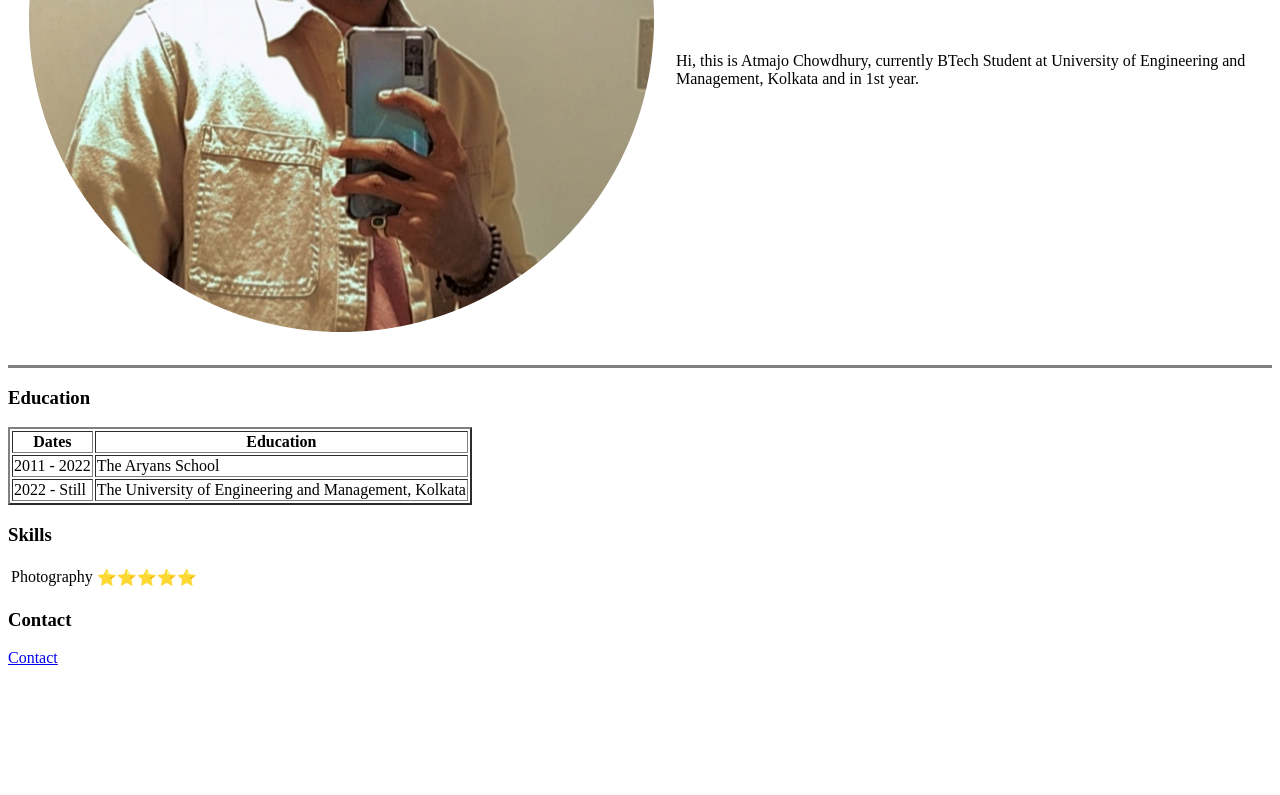
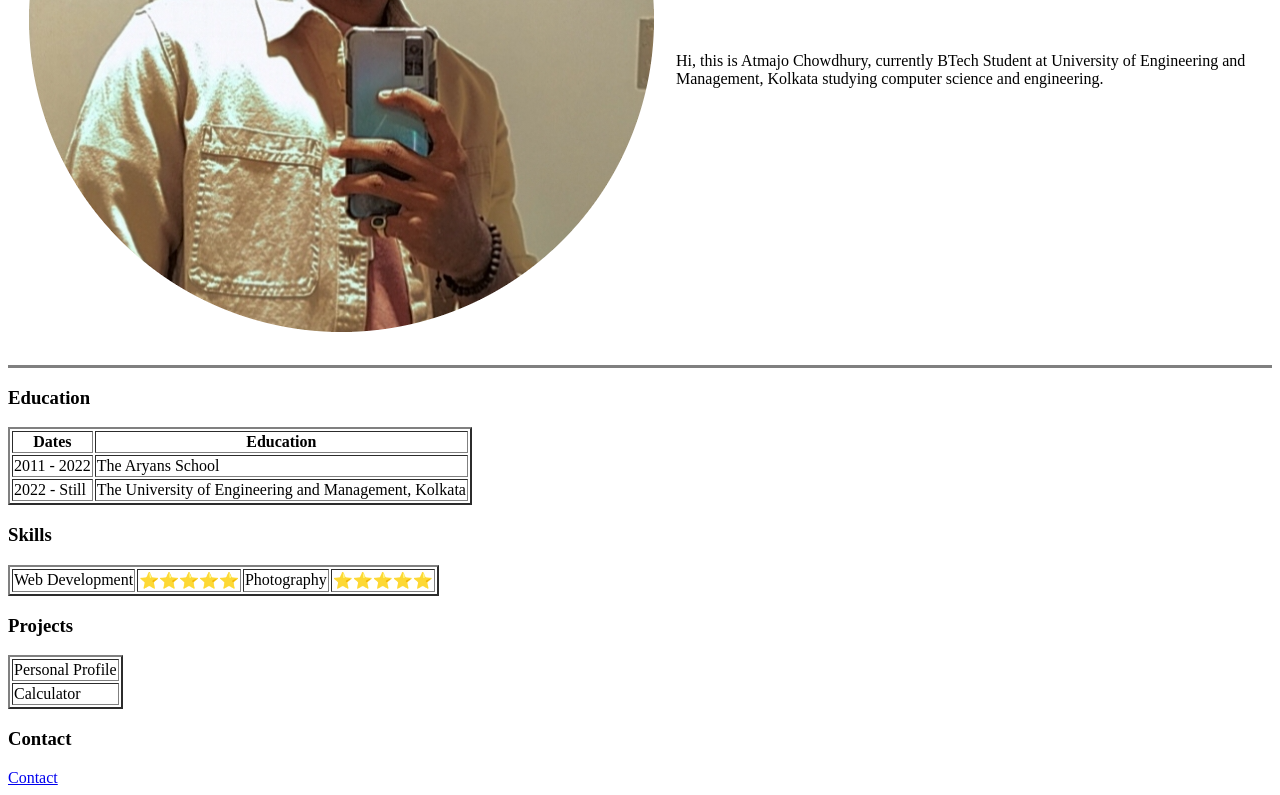
Before and after one commit to Atmajo/personal-site, a plain HTML site: page index.html in a window 1280 px wide. Shown: the part 322-1117 px from the top of the page. Before the commit the page ends 997 px from the top, so only its background shows below. Drawn offline with Linux system fonts and the light colour scheme.

Commit message:
Changes to index.html

```diff
--- a/index.html
+++ b/index.html
@@ -8,10 +8,11 @@
 <body>
     <table cellspacing="20">
         <tr>
-            <td><img src="atmajo.png"></td>
-            <td><h1>Atmajo Chowdhury</h1>
+            <td><img src="atmajo.png" draggable="true"></td>
+            <td><h1 draggable="true">Atmajo Chowdhury</h1>
                 <br>
-                <p>Hi, this is Atmajo Chowdhury, currently BTech Student at University of Engineering and Management, Kolkata and in 1st year.</p>
+                <p>Hi, this is Atmajo Chowdhury, currently BTech Student at University of Engineering and Management, Kolkata studying computer
+                    science and engineering.</p>
             </td>
         </tr>
     </table>
@@ -36,11 +37,24 @@
         </tbody>
     </table>
     <h3>Skills</h3>
-    <table>
+    <table border="2">
         <tbody>
             <tr>
+                <td>Web Development</td>
+                <td>⭐⭐⭐⭐⭐</td>
                 <td>Photography</td>
                 <td>⭐⭐⭐⭐⭐</td>
+            </tr>
+        </tbody>
+    </table>
+    <h3>Projects</h3>
+    <table border="2">
+        <tbody>
+            <tr>
+                <td>Personal Profile</td>
+            </tr>
+            <tr>
+                <td>Calculator</td>
             </tr>
         </tbody>
     </table>
```
